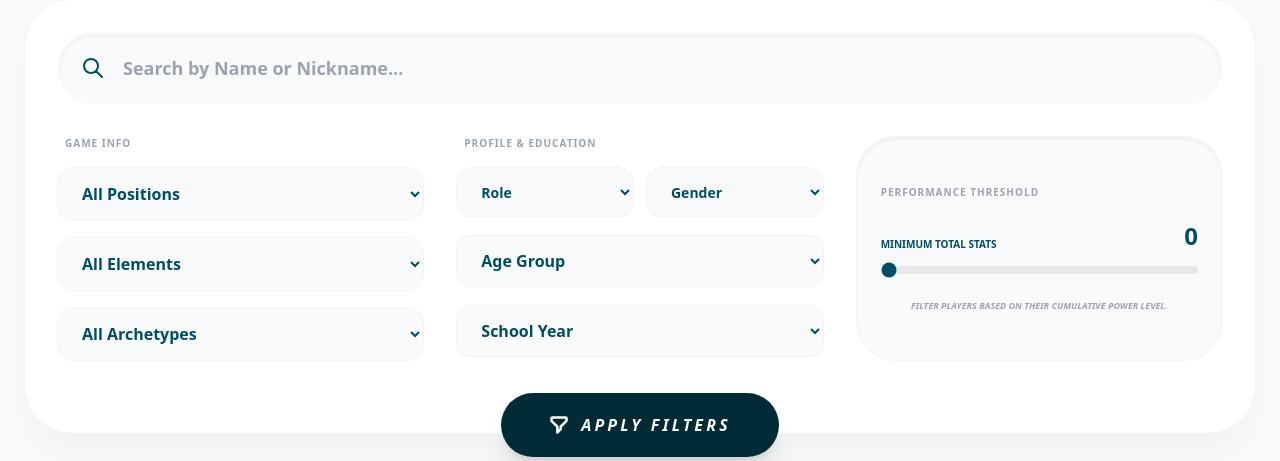
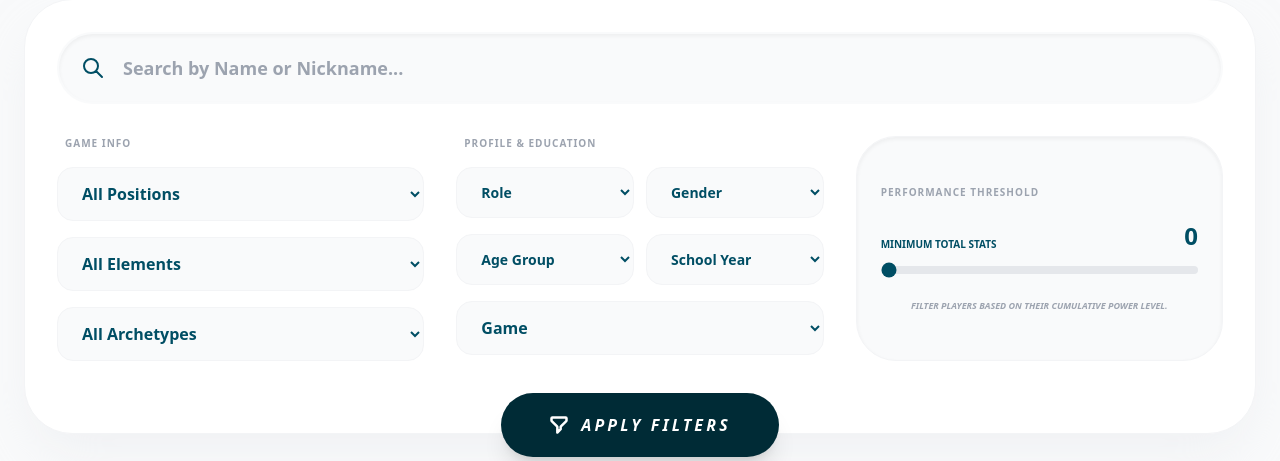
Before and after one commit to Zpidero/ProjecteWeb, a Django app: page /players/ in a window 1280 px wide. Shown: the part 217-678 px from the top of the page. Run offline with Django 5.2, Linux system fonts and the light colour scheme; data comes from the database, SQL or seed files in the repository; some libraries are stand-ins or nearby versions.

Commit message:
hotfix filter

```diff
--- a/DjangoProject1/myapp/views.py
+++ b/DjangoProject1/myapp/views.py
@@ -53,6 +53,7 @@ def players_list(request):
     age_group   = request.GET.get('age_group', '')
     school_year = request.GET.get('school_year', '')
     min_total   = request.GET.get('min_total', '0')
+    game        = request.GET.get('game', '')
 
     if search:
         players = players.filter(
@@ -63,8 +64,9 @@ def players_list(request):
     if archetype:   players = players.filter(archetype=archetype)
     if gender:      players = players.filter(gender=gender)
     if role:        players = players.filter(role=role)
-    if age_group:   players = players.filter(age_Group=age_group)
-    if school_year: players = players.filter(school_Year=school_year)
+    if age_group:   players = players.filter(age_group=age_group)
+    if school_year: players = players.filter(school_year=school_year)
+    if game:        players = players.filter(game=game)
     if min_total.isdigit() and int(min_total) > 0:
         players = players.filter(total__gte=int(min_total))
 
--- a/DjangoProject1/templates/myapp/players.html
+++ b/DjangoProject1/templates/myapp/players.html
@@ -64,16 +64,36 @@
                                 <option value="Unknown" {% if request.GET.gender == "Unknown" %}selected{% endif %}>Unknown</option>
                             </select>
                         </div>
-                        <select name="age_group" class="custom-select">
+                        <div class="grid grid-cols-2 gap-3">
+                            <select name="age_group" class="custom-select text-sm">
                                 <option value="">Age Group</option>
                                 <option value="Middle School" {% if request.GET.age_group == "Middle School" %}selected{% endif %}>Middle School</option>
+                                <option value="Adult" {% if request.GET.age_group == "Adult" %}selected{% endif %}>Adult</option>
+                                <option value="Elder" {% if request.GET.age_group == "Elder" %}selected{% endif %}>Elder</option>
+                                <option value="Elementary" {% if request.GET.age_group == "Elementary" %}selected{% endif %}>Elementary</option>
+                                <option value="Exobeing" {% if request.GET.age_group == "Exobeing" %}selected{% endif %}>Exobeing</option>
+                                <option value="Child" {% if request.GET.age_group == "Child" %}selected{% endif %}>Child</option>
+                                <option value="College" {% if request.GET.age_group == "College" %}selected{% endif %}>College</option>
                                 <option value="High School" {% if request.GET.age_group == "High School" %}selected{% endif %}>High School</option>
                             </select>
-                        <select name="school_year" class="custom-select">
+                            <select name="school_year" class="custom-select text-sm">
                                 <option value="">School Year</option>
                                 <option value="1st Year" {% if request.GET.school_year == "1st Year" %}selected{% endif %}>1st Year</option>
                                 <option value="2nd Year" {% if request.GET.school_year == "2nd Year" %}selected{% endif %}>2nd Year</option>
                                 <option value="3rd Year" {% if request.GET.school_year == "3rd Year" %}selected{% endif %}>3rd Year</option>
+                            </select>
+                        </div>
+                        <select name="game" class="custom-select">
+                            <option value="">Game</option>
+                            <option value="Inazuma Eleven" {% if request.GET.game == "Inazuma Eleven" %}selected{% endif %}>Inazuma Eleven</option>
+                            <option value="Inazuma Eleven 2: Firestorm / Blizzard" {% if request.GET.game == "Inazuma Eleven 2: Firestorm / Blizzard" %}selected{% endif %}>Inazuma Eleven 2: Firestorm / Blizzard</option>
+                            <option value="Inazuma Eleven 3: Lightning Bolt / Bomb Blast / Team Ogre Attacks!" {% if request.GET.game == "Inazuma Eleven 3: Lightning Bolt / Bomb Blast / Team Ogre Attacks!" %}selected{% endif %}>Inazuma Eleven 3: Lightning Bolt / Bomb Blast / Team Ogre Attacks!</option>
+                            <option value="Inazuma Eleven GO: Light / Shadow" {% if request.GET.game == "Inazuma Eleven GO: Light / Shadow" %}selected{% endif %}>Inazuma Eleven GO: Light / Shadow</option>
+                            <option value="Inazuma Eleven GO Chrono Stones: Wildfire / Thunderflash" {% if request.GET.game == "Inazuma Eleven GO Chrono Stones: Wildfire / Thunderflash" %}selected{% endif %}>Inazuma Eleven GO Chrono Stones: Wildfire / Thunderflash</option>
+                            <option value="Inazuma Eleven GO Galaxy: Big Bang / Supernova" {% if request.GET.game == "Inazuma Eleven GO Galaxy: Big Bang / Supernova" %}selected{% endif %}>Inazuma Eleven GO Galaxy: Big Bang / Supernova</option>
+                            <option value="Inazuma Eleven Ares" {% if request.GET.game == "Inazuma Eleven Ares" %}selected{% endif %}>Inazuma Eleven Ares</option>
+                            <option value="Inazuma Eleven Orion" {% if request.GET.game == "Inazuma Eleven Orion" %}selected{% endif %}>Inazuma Eleven Orion</option>
+                            <option value="Inazuma Eleven: Victory Road" {% if request.GET.game == "Inazuma Eleven: Victory Road" %}selected{% endif %}>Inazuma Eleven: Victory Road</option>
                         </select>
                     </div>
 
```
Lines whose indentation alone changed are shown as unchanged.
